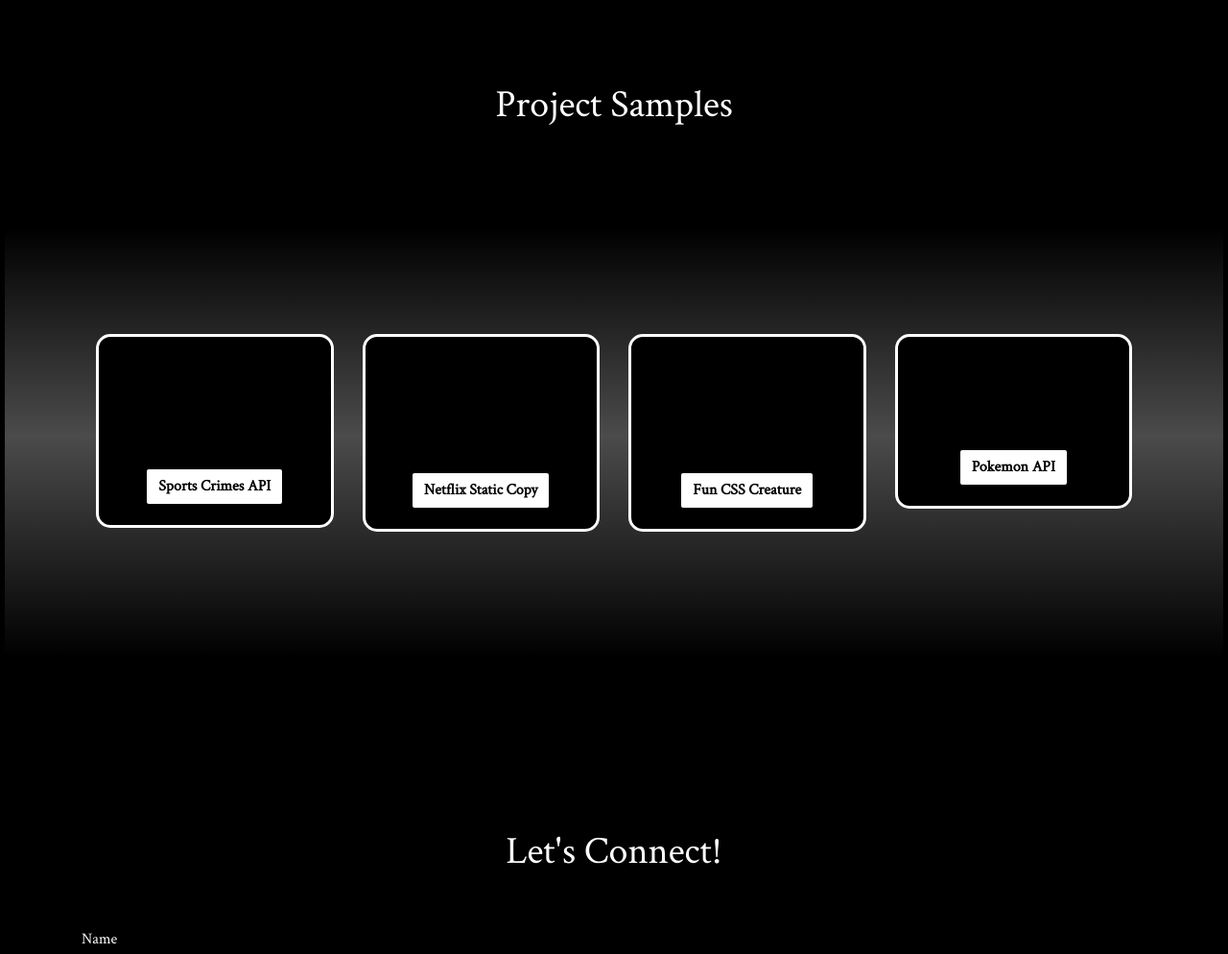
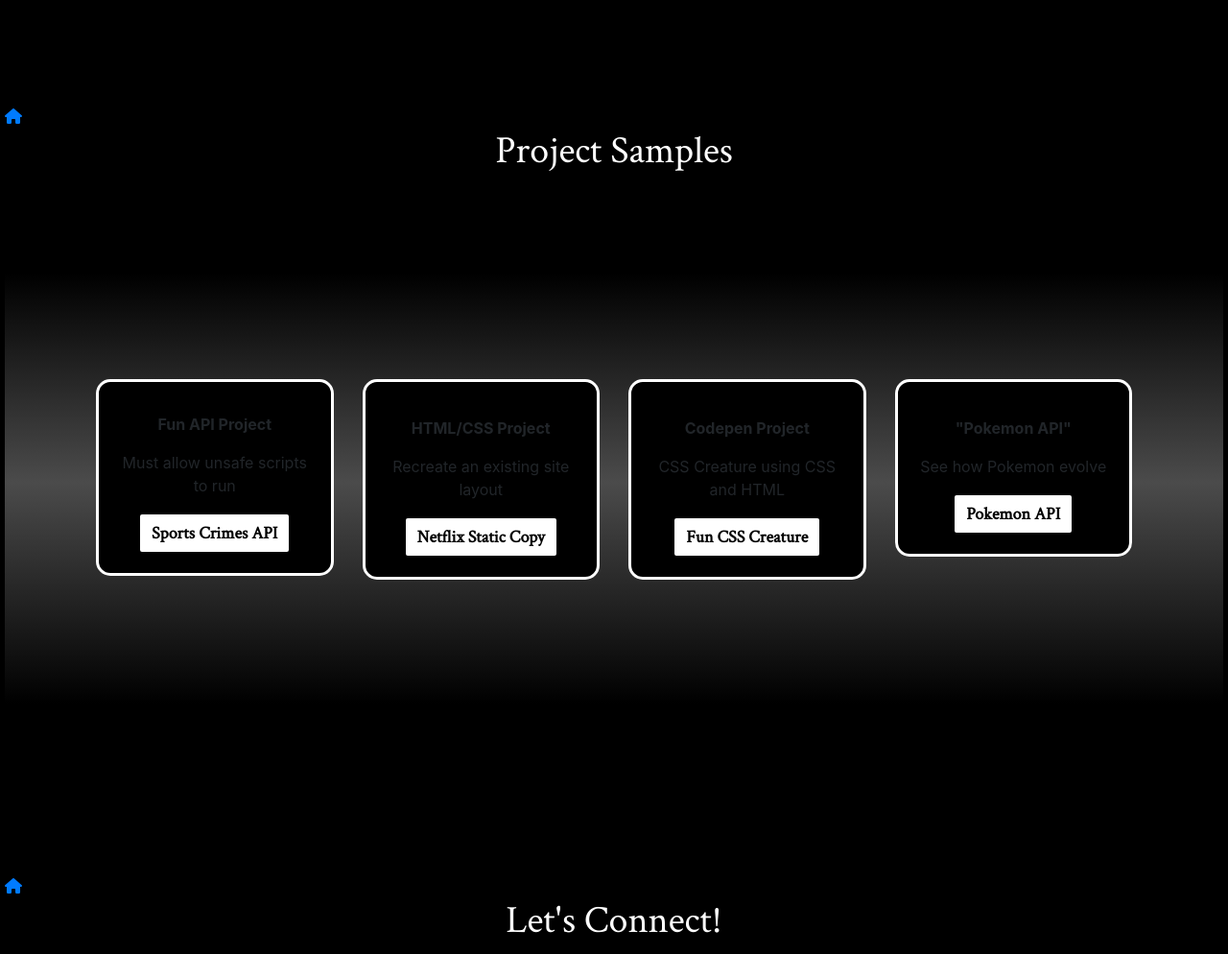
Before and after one commit to rwbogan87/myPortfolio, a plain HTML site: page index.html in a window 1280 px wide. Shown: the part 1460-2454 px from the top of the page at 96% size. Drawn offline with nearby package versions, Linux system fonts and the light colour scheme.

Commit message:
final submission commit

```diff
--- a/css/projects.css
+++ b/css/projects.css
@@ -5,10 +5,6 @@
     background: rgb(75,75,75);
     background: linear-gradient(0deg, rgba(0,0,0,1) 15%, rgba(75,75,75,1) 51%, rgba(0,0,0,1) 85%);    display: flex;
     position: relative;
-}
-
-#projects h1 {
-    font-family: 'Dancing Script', cursive;
 }
 
 .samples {
@@ -24,17 +20,16 @@
     padding-bottom: 25px;
     padding-top: 5px;
     display: flex;
-    /* padding-right: 100px; */
-    color: transparent;
 }
 
 #projects > div > div {
     align-content: center;
     margin: auto;
     vertical-align: middle;
-
 }
 
+/* bring image preview to view on hover */
+/* not sure why transition 4s wont work, or why font color wont go transparent on hover*/
 #projects > div > div > div:nth-child(1) > div {
     background-color: black;
     border: 3px solid white;
@@ -44,6 +39,7 @@
 #projects > div > div > div:nth-child(1) > div:hover{
     background-image: url(../assets/sportsapi.JPG);
     background-size: cover;
+    color: transparent;
     transition: 4s;
 }
 
--- a/index.html
+++ b/index.html
@@ -11,11 +11,12 @@
 <body>
     <!-- navBar -->
     <nav class="navbar navbar-expand-lg navbar-dark">
+        <a href="#Home"><div class=""><i class="fas fa-home" id="house"></i></div></a>
         <a class="navbar-brand" href="#" class="Home" id="Home">Home</a>
         <button class="navbar-toggler" type="button" data-toggle="collapse" data-target="#navbarSupportedContent" aria-controls="navbarSupportedContent" aria-expanded="false" aria-label="Toggle navigation">
             <span class="navbar-toggler-icon"></span>
         </button>
-        <!-- nav goes hamburger on mobile, but stutters the bg on scroll? -->
+        <!-- nav goes hamburger on mobile, but stutters the bg on scroll? idk, keep it though -->
         <div class="collapse navbar-collapse" id="navbarSupportedContent">
             <ul class="navbar-nav mr-auto">
                 <li class="nav-item active">
@@ -53,6 +54,7 @@
     <!-- About Me -->
     <br><br>
     <a id="About"></a>
+    <a href="#Home"><div class=""><i class="fas fa-home" id="house"></i></div></a>
     <h1 style="text-align: center; color: white; font-family: 'Crimson Text', cursive;">About Me<br><br></h1>
     <section id="About">
     <div class="aboutme">
@@ -65,26 +67,31 @@
     <div class="resume">
         <a href="https://www.linkedin.com/in/boganryan/"><i class="fab fa-linkedin" id="linkedin"></i></a>
         <a href="https://github.com/rwbogan87?tab=repositories"><i class="fab fa-github-square" id="github"></i></a>
-        <!-- linked to onedrive with file-specific key to allow access but not priveleges to pdf -->
+    <!-- linked to onedrive with file-specific key to allow access but not priveleges to resume pdf -->
         <a href="https://onedrive.live.com/embed?cid=A5C55BAEDB1BDE39&resid=A5C55BAEDB1BDE39%21110506&authkey=APmU3hXcBGVRYyo&em=2"><i class="far fa-folder-open" id="folder"></i></a>
         <br><p id="resumetext">My Resume</p>
     </div>
     <br><br><br><br>
     <!-- Projects -->
     <a id="Projects"></a>
+    <a href="#Home"><div class=""><i class="fas fa-home" id="house"></i></div></a>
     <h1 class="samples">Project Samples</h1>
+    <!-- page section of portfolio -->
     <section id="projects">
+        <!-- box to hold cards -->
         <div class="container">
+            <!-- row of cards -->
             <div class="row">
                 <!-- sports crimes api that requires you to allow unsafe scripts, still fun -->
+                <!-- columns of this size fit the best -->
                 <div class="col-sm-3">
                   <div class="card">
                     <div class="card-body">
                       <h5 class="card-title"></h5>
                       <p class="card-text"><b>Fun API Project</b></p>
-                      <!-- keep these texts for sizing in case of reformat, currently invisible -->
+                      <!-- this API needs this option allowed -->
                       <p>Must allow unsafe scripts to run</p>
-                      <a href="https://sports-crimes.firebaseapp.com/" class="btn" style="color: black; border: 2px solid black; background-color: white; font-family: 'Crimson Text';"><b>Sports Crimes API</b></a>
+                      <a href="https://sports-crimes.firebaseapp.com/" class="btn" style="color: black; border: 2px solid black; background-color: white; font-family: 'Crimson Text'; font-size: large;"><b>Sports Crimes API</b></a>
                     </div>
                   </div>
                 </div>
@@ -95,7 +102,7 @@
                       <h5 class="card-title"></h5>
                       <p class="card-text"></p><b>HTML/CSS Project</b></p>
                       <p>Recreate an existing site layout</p>
-                      <a href="https://rwbogan87.github.io/staticLayout/" class="btn" style="color: black; border: 2px solid black; background-color: white; font-family: 'Crimson Text';"><b>Netflix Static Copy</b></a>
+                      <a href="https://rwbogan87.github.io/staticLayout/" class="btn" style="color: black; border: 2px solid black; background-color: white; font-family: 'Crimson Text'; font-size: large;"><b>Netflix Static Copy</b></a>
                     </div>
                   </div>
                 </div>
@@ -106,7 +113,7 @@
                         <h5 class="card-title"></h5>
                         <p class="card-text"></p></p><b>Codepen Project</b></p>
                         <p>CSS Creature using CSS and HTML</p>
-                        <a href="https://codepen.io/rwbogan87/full/ppaYvd/" class="btn" style="color: black; border: 2px solid black; background-color: white; font-family: 'Crimson Text';"><b>Fun CSS Creature</b></a>
+                        <a href="https://codepen.io/rwbogan87/full/ppaYvd/" class="btn" style="color: black; border: 2px solid black; background-color: white; font-family: 'Crimson Text'; font-size: large;"><b>Fun CSS Creature</b></a>
                       </div>
                     </div>
                   </div>
@@ -117,7 +124,7 @@
                           <h5 class="card-title"></h5>
                           <p class="card-text"></p><p><span><b>"Pokemon API"</b></span></p>
                           <p><span>See how Pokemon evolve</span></p>
-                          <a href="https://rwb-pokemonapi.firebaseapp.com/" class="btn" style="color: black; border: 2px solid black; background-color: white; font-family: 'Crimson Text';"><b>Pokemon API</b></a>
+                          <a href="https://rwb-pokemonapi.firebaseapp.com/" class="btn" style="color: black; border: 2px solid black; background-color: white; font-family: 'Crimson Text'; font-size: large;"><b>Pokemon API</b></a>
                         </div>
                       </div>
                     </div>
@@ -128,6 +135,7 @@
     <!-- Contact Section -->
     <!-- grey the white background so it doesn't clash so hard with black -->
     <a id="Contact"></a>
+    <a href="#Home"><div class=""><i class="fas fa-home" id="house"></i></div></a>
     <h1 class="samples">Let's Connect!</h1>
     <section id="contact">
 <div class="container">
```
